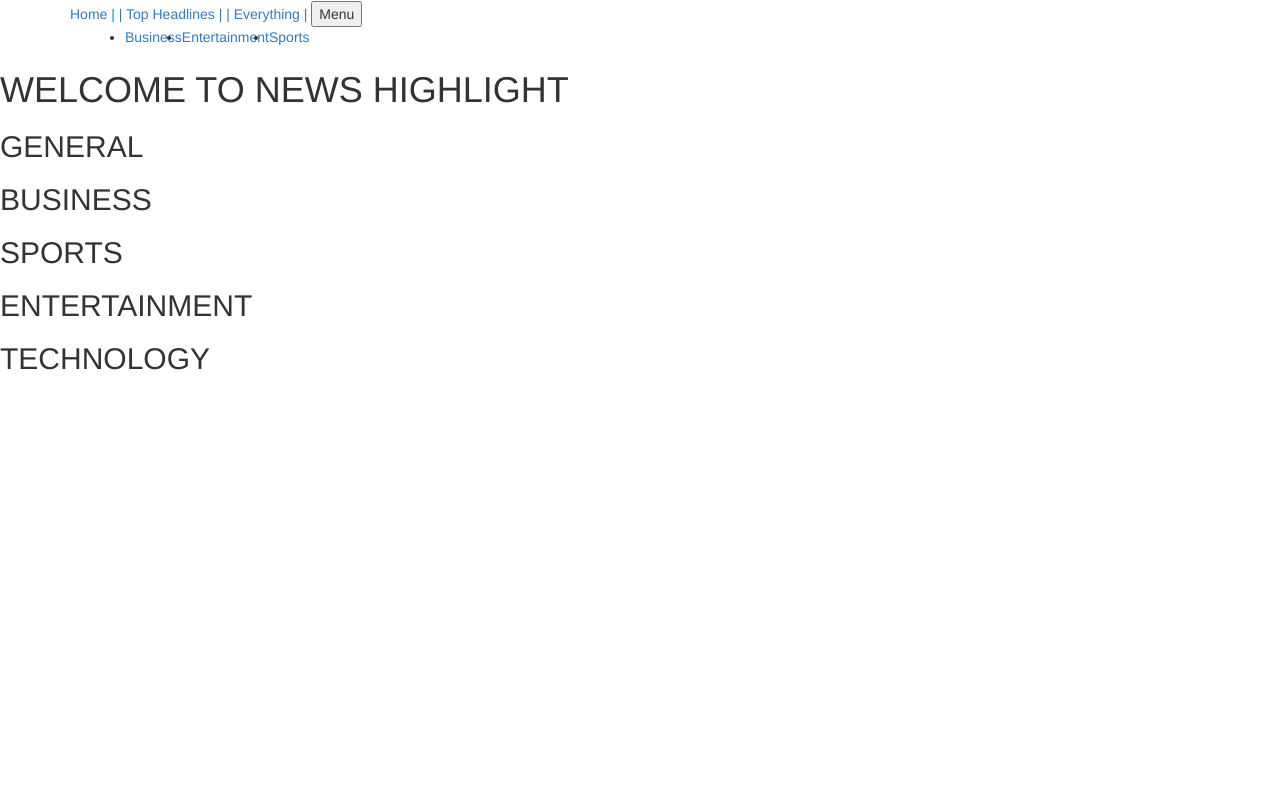
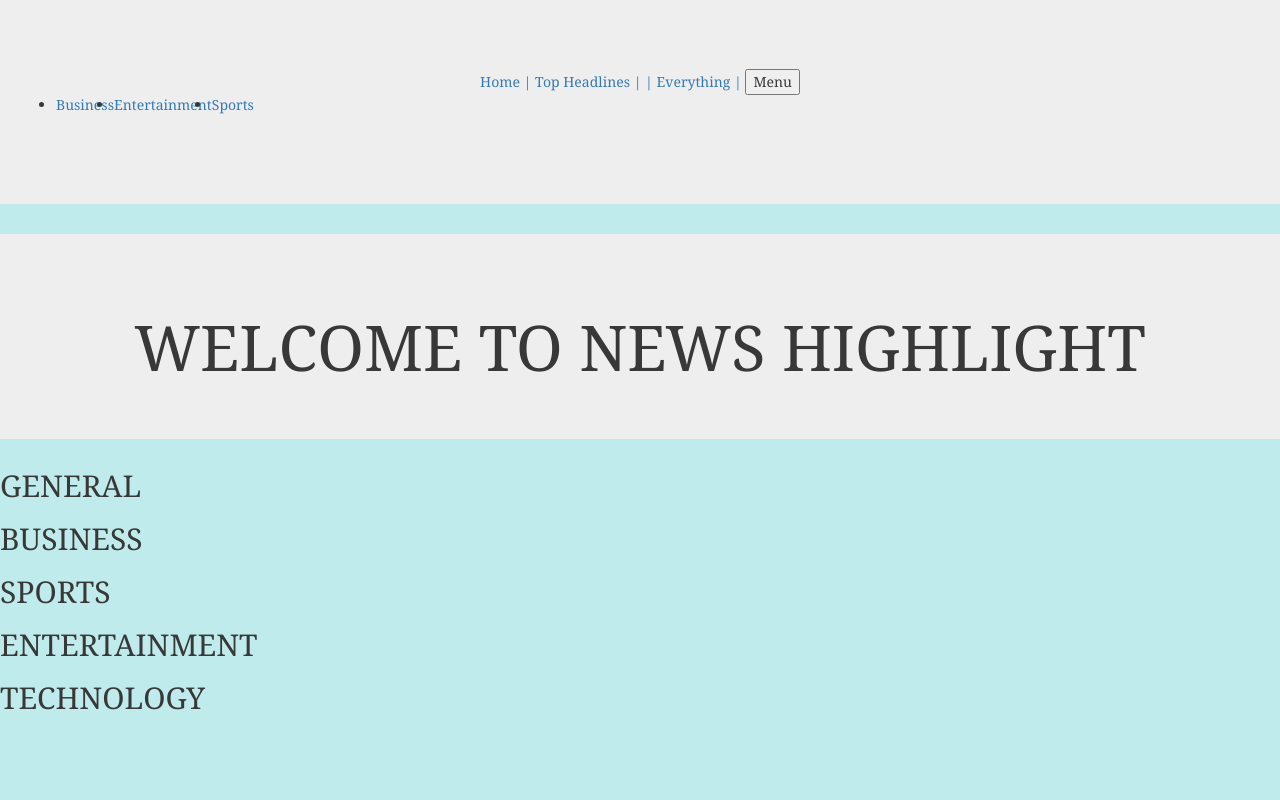
Before and after one commit to uwizeyeh/News-Highlight, a Flask app: template app/templates/index.html in a window 1280 px wide. Run offline with Flask 2, Linux system fonts and the light colour scheme; the template is opened without the code that fills it, so the values that code supplies are empty; parts of the project's set-up code (start-up, migrations or seed data) failed here and were passed over; some libraries are stand-ins or nearby versions.

Commit message:
add styling

```diff
--- a/app/static/index.css
+++ b/app/static/index.css
@@ -0,0 +1,19 @@
+body {
+    margin: 0;
+    background-color:rgb(191, 235, 236);
+    color: #383838;
+    font-family: Georgia;
+    min-height: 100vh;
+    -webkit-tap-highlight-color: rgba(0, 0, 0, 0);
+  }
+
+  h1 {
+    font-size: 1.7em;
+    font-weight: 100;
+    margin-top: 30px;
+    text-align: center;
+    color: #999;
+  }
+  .container{
+display: inline;
+  }
--- a/app/templates/base.html
+++ b/app/templates/base.html
@@ -1,7 +1,3 @@
-
-
-
-
 <!DOCTYPE html>
 <html>
     <head>
--- a/app/templates/index.html
+++ b/app/templates/index.html
@@ -3,7 +3,7 @@
 <!-- styles block-->
 {% block styles%}
     {{ super() }}
-    <link rel="stylesheet" href="{{url_for('static',filename='css/index.css')}}">
+    <link rel="stylesheet" href="{{url_for('static',filename='index.css')}}">
 {% endblock %}
 <!-- Content block -->
 <h1>{{ message}}</h1>
@@ -19,13 +19,16 @@
     </head>
     <body>
         {% block content %}
+        <div class="jumbotron text-center">
         <h1>WELCOME TO NEWS HIGHLIGHT</h1>
+        </div>
         <h2>GENERAL</h2>
             <ul>
                 {{ macro.displaySourceList(general)}}
             </ul>
 
             <h2>BUSINESS</h2>
+
             <ul>
                 {{ macro.displaySourceList(business)}}
             </ul>
--- a/app/templates/navbar.html
+++ b/app/templates/navbar.html
@@ -1,7 +1,7 @@
-
+<div class="jumbotron text-center">
 <nav class="navbar navbar-expand-lg navbar-light fixed-top" id="navMain">
     <div class="container">
-        <a class="smooth-scroll" href="/#top">Home |</a>
+        <a class="smooth-scroll" href="/#top">Home </a>
         <a class="smooth-scroll" href="/topheadlines&40">| Top Headlines |</a>
         <a class="smooth-scroll" href="/everything&40">| Everything |</a>
         <button class="navbar-toggler navbar-toggler-right" type="button" data-toggle="collapse" data-target="#navbarResponsive"
@@ -23,3 +23,4 @@
         </div>
     </div>
 </nav>
+</div>
```
